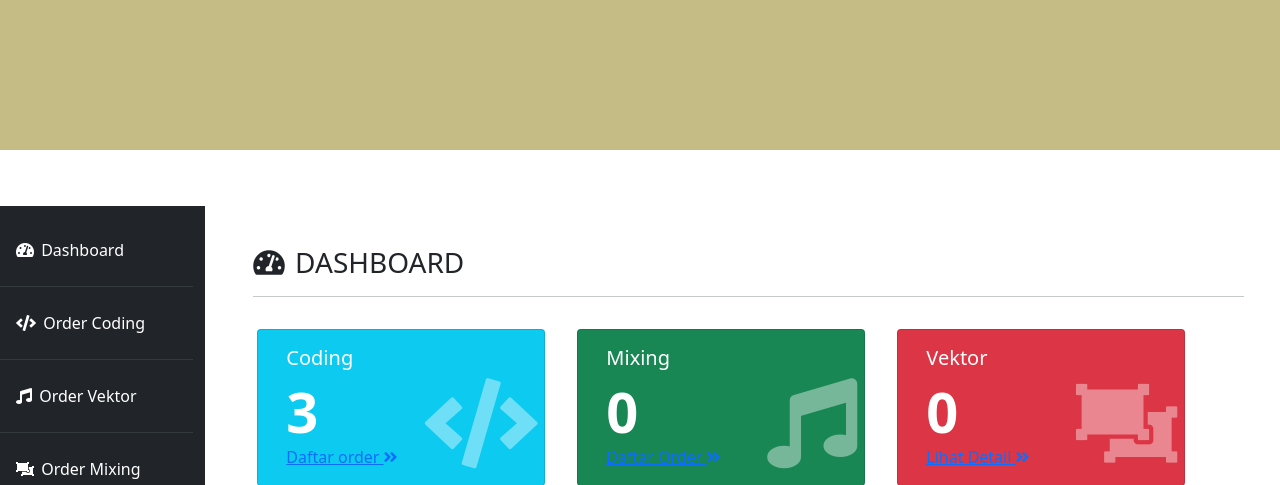
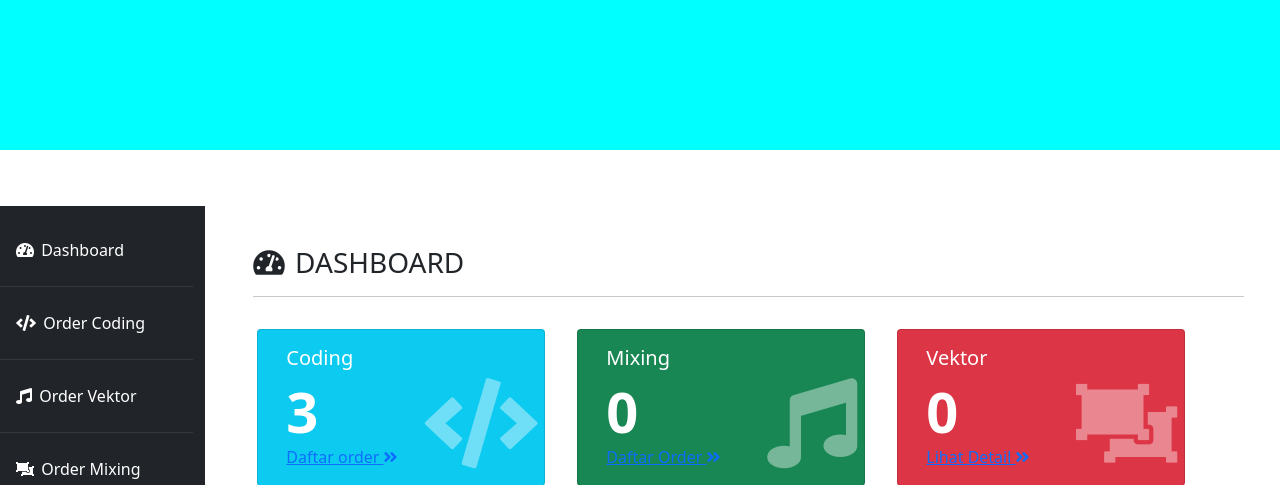
Before and after one commit to Ubayhee0774/Frontend-Admin, a PHP site: page /index.php in a window 1280 px wide. Shown: the top 485 px of the page. Run offline with PHP 8.4, Linux system fonts and the light colour scheme.

Commit message:
Update admin.css

```diff
--- a/admin.css
+++ b/admin.css
@@ -20,7 +20,7 @@ background-color: grey;
 }
 
 header {
-	background-color:#c5bb85;
+	background-color:aqua;
 	height: 150px;
 	margin-right: none;
 
```
